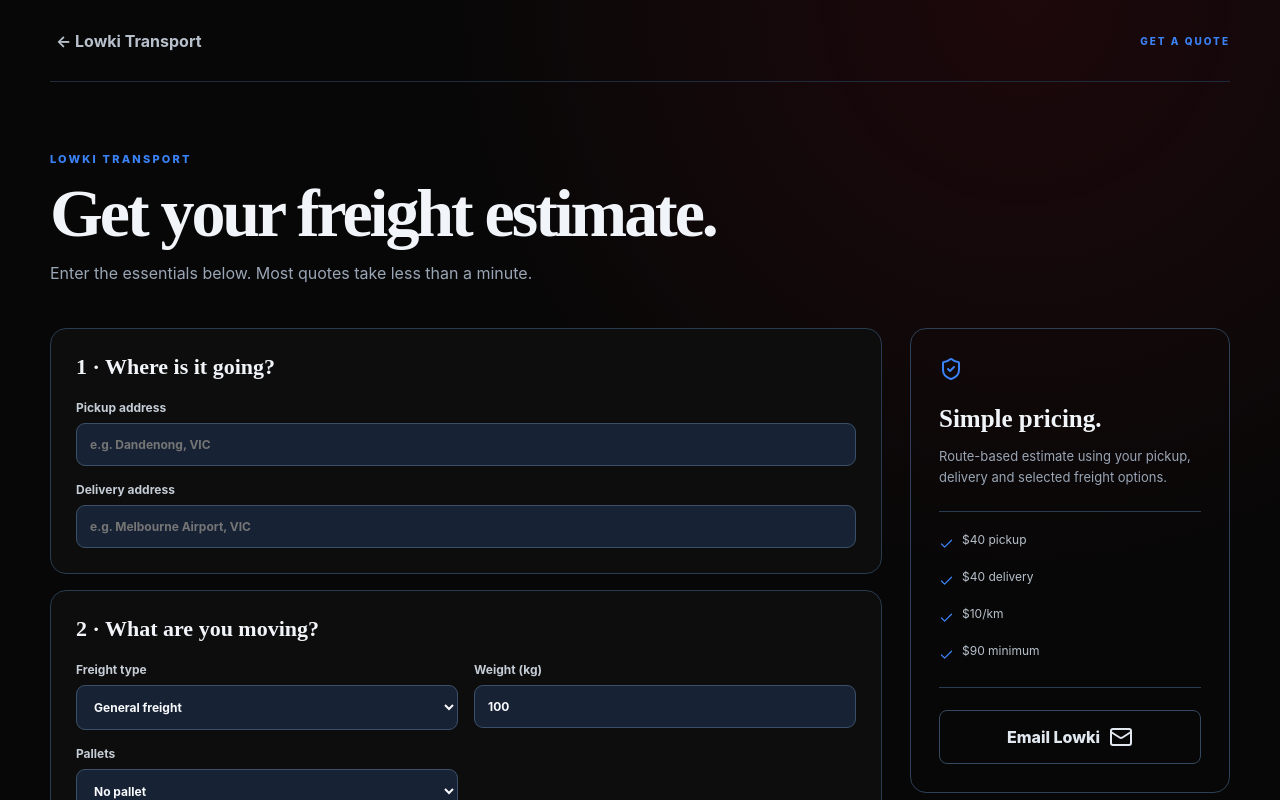
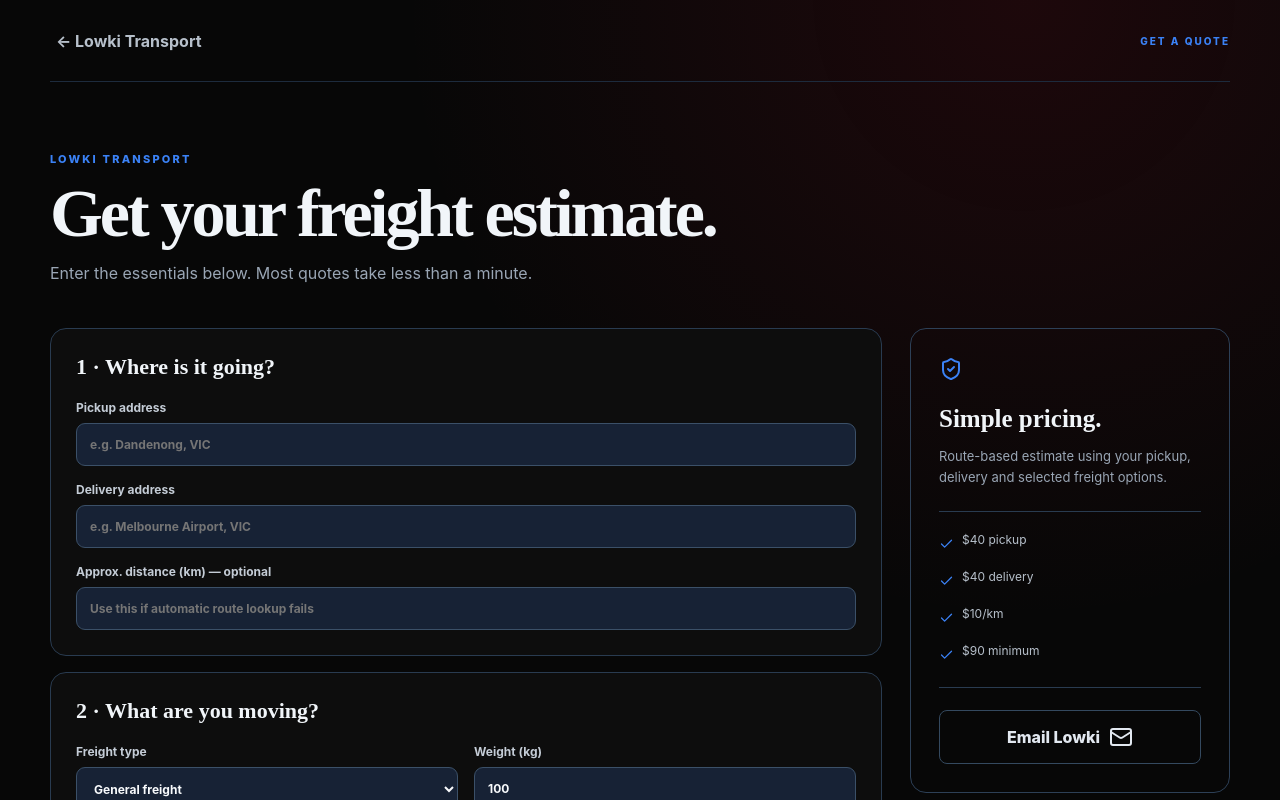
Before and after one commit to Manfey-hub/LowkiTransport, a React (Vite) app in the folder lowki-site/: page / in a window 1280 px wide. Both pictures are taken after a click on the button "Get a Quote". Shown: the top 800 px of the page. Built offline with nearby package versions, Linux system fonts and the light colour scheme.

Commit message:
Fix quote calculation with reliable distance fallback

```diff
--- a/lowki-site/src/App.jsx
+++ b/lowki-site/src/App.jsx
@@ -23,26 +23,31 @@
 
 function Field({label,children,wide}){return <label className={wide?"field wide":"field"}><span>{label}</span>{children}</label>}
 function Quote(){
-const[freight,setFreight]=useState("weight"),[weight,setWeight]=useState(100),[pickup,setPickup]=useState(""),[drop,setDrop]=useState(""),[rows,setRows]=useState([{rate:0,qty:1}]),[urgent,setUrgent]=useState(false),[cust,setCust]=useState(false),[distance,setDistance]=useState(null),[status,setStatus]=useState(""),[busy,setBusy]=useState(false),[quote,setQuote]=useState(null),[client,setClient]=useState({name:"",email:"",phone:"",notes:""});
+const[freight,setFreight]=useState("weight"),[weight,setWeight]=useState(100),[pickup,setPickup]=useState(""),[drop,setDrop]=useState(""),[rows,setRows]=useState([{rate:0,qty:1}]),[urgent,setUrgent]=useState(false),[cust,setCust]=useState(false),[distance,setDistance]=useState(null),[manualKm,setManualKm]=useState(""),[status,setStatus]=useState(""),[busy,setBusy]=useState(false),[quote,setQuote]=useState(null),[client,setClient]=useState({name:"",email:"",phone:"",notes:""});
 async function geo(a){let r=await fetch("https://nominatim.openstreetmap.org/search?format=jsonv2&limit=1&countrycodes=au&q="+encodeURIComponent(a));if(!r.ok)throw Error();let d=await r.json();if(!d[0])throw Error();return[+d[0].lat,+d[0].lon]}
 async function calc(){
 if(!pickup.trim()||!drop.trim()){setStatus("Enter both pickup and delivery addresses.");return}
-setBusy(true);setStatus("Calculating your route…");
+setBusy(true);setQuote(null);setStatus("Calculating your route…");
 try{
-let a=await geo(pickup),b=await geo(drop),r=await fetch(`https://router.project-osrm.org/route/v1/driving/${a[1]},${a[0]};${b[1]},${b[0]}?overview=false`),d=await r.json();
-if(!d.routes?.[0])throw Error();
-let km=d.routes[0].distance/1000;setDistance(km);
-let palletTotal=rows.reduce((s,x)=>s+x.rate*x.qty,0),extras=urgent?100:0,total=cust?palletTotal:Math.max(90,80+km*10+palletTotal+extras);
-setQuote({total,km,palletTotal,extras});setStatus(`${km.toFixed(1)} km route • estimate ready`);
-}catch(e){setDistance(null);setStatus("We couldn't calculate the route. Check the addresses and try again.");setQuote(null)}
-finally{setBusy(false)}
+let km=Number(manualKm);
+if(!km){
+let a=await geo(pickup),b=await geo(drop),r=await fetch("https://router.project-osrm.org/route/v1/driving/"+a[1]+","+a[0]+";"+b[1]+","+b[0]+"?overview=false");
+if(!r.ok)throw Error();
+let d=await r.json();if(!d.routes?.[0])throw Error();km=d.routes[0].distance/1000;
+}
+setDistance(km);
+let palletTotal=rows.reduce((s,x)=>s+Number(x.rate)*Number(x.qty||0),0),extras=urgent?100:0,total=cust?Math.max(90,palletTotal):Math.max(90,80+km*10+palletTotal+extras);
+setQuote({total,km,palletTotal,extras});setStatus(km.toFixed(1)+" km route • estimate ready");
+}catch(e){
+setDistance(null);setStatus("Route lookup failed. Enter an approximate distance above and calculate again.");setQuote(null)
+}finally{setBusy(false)}
 }
 function summary(){return["LOWKI TRANSPORT — BOOKING REQUEST","",`Customer: ${client.name||"Not provided"}`,`Email: ${client.email||"Not provided"}`,`Phone: ${client.phone||"Not provided"}`,`Pickup: ${pickup||"Not provided"}`,`Delivery: ${drop||"Not provided"}`,`Freight: ${freight==="pallet"?"Pallet freight":"Weight-based freight"}`,`Weight: ${weight} kg`,`Customer Pickup: ${cust?"Yes":"No"}`,`Urgent same-day: ${urgent?"Yes":"No"}`,`Estimated Quote: ${money(quote?.total)}`,"",`Notes: ${client.notes||"None"}`].join("\\n")}
 function send(){if(!client.name||!client.email||!client.phone||!quote){alert("Please complete your details and calculate your quote first.");return}location.href=`mailto:info@lowkitransport.com?subject=${encodeURIComponent("Lowki Transport Booking Request")}&body=${encodeURIComponent(summary())}`}
 return <div className="quotePage"><div className="quoteTop container"><button onClick={()=>go("/")}>← Lowki Transport</button><span>GET A QUOTE</span></div><main className="container quoteMain">
 <div className="quoteIntro"><label>LOWKI TRANSPORT</label><h1>Get your freight estimate.</h1><p>Enter the essentials below. Most quotes take less than a minute.</p></div>
 <div className="quoteGrid"><div className="quoteForm">
-<QSec title="1 · Where is it going?"><div className="formGrid"><Field label="Pickup address" wide><input value={pickup} onChange={e=>setPickup(e.target.value)} placeholder="e.g. Dandenong, VIC"/></Field><Field label="Delivery address" wide><input value={drop} onChange={e=>setDrop(e.target.value)} placeholder="e.g. Melbourne Airport, VIC"/></Field></div></QSec>
+<QSec title="1 · Where is it going?"><div className="formGrid"><Field label="Pickup address" wide><input value={pickup} onChange={e=>setPickup(e.target.value)} placeholder="e.g. Dandenong, VIC"/></Field><Field label="Delivery address" wide><input value={drop} onChange={e=>setDrop(e.target.value)} placeholder="e.g. Melbourne Airport, VIC"/></Field><Field label="Approx. distance (km) — optional" wide><input type="number" min="1" value={manualKm} onChange={e=>setManualKm(e.target.value)} placeholder="Use this if automatic route lookup fails"/></Field></div></QSec>
 <QSec title="2 · What are you moving?"><div className="formGrid"><Field label="Freight type"><select value={freight} onChange={e=>setFreight(e.target.value)}><option value="weight">General freight</option><option value="pallet">Pallet freight</option></select></Field><Field label="Weight (kg)"><input type="number" min="0" value={weight} onChange={e=>setWeight(e.target.value)}/></Field><Field label="Pallets"><select value={rows[0].rate} onChange={e=>setRows([{rate:+e.target.value,qty:rows[0].qty}])}>{pallets.map(([v,n])=><option value={v} key={n}>{n}</option>)}</select></Field>{rows[0].rate>0&&<Field label="Quantity"><input type="number" min="1" value={rows[0].qty} onChange={e=>setRows([{...rows[0],qty:+e.target.value}])}/></Field>}</div></QSec>
 <QSec title="3 · Any extras?"><CheckBox checked={urgent} onChange={setUrgent} title="Urgent same-day" sub="+$100"/><CheckBox checked={cust} onChange={setCust} title="Customer Pickup" sub="Pallet pricing only"/></QSec>
 <button className="calculate" disabled={busy} onClick={calc}>{busy?"Calculating…":"Calculate My Quote"} <ArrowRight/></button>
```
